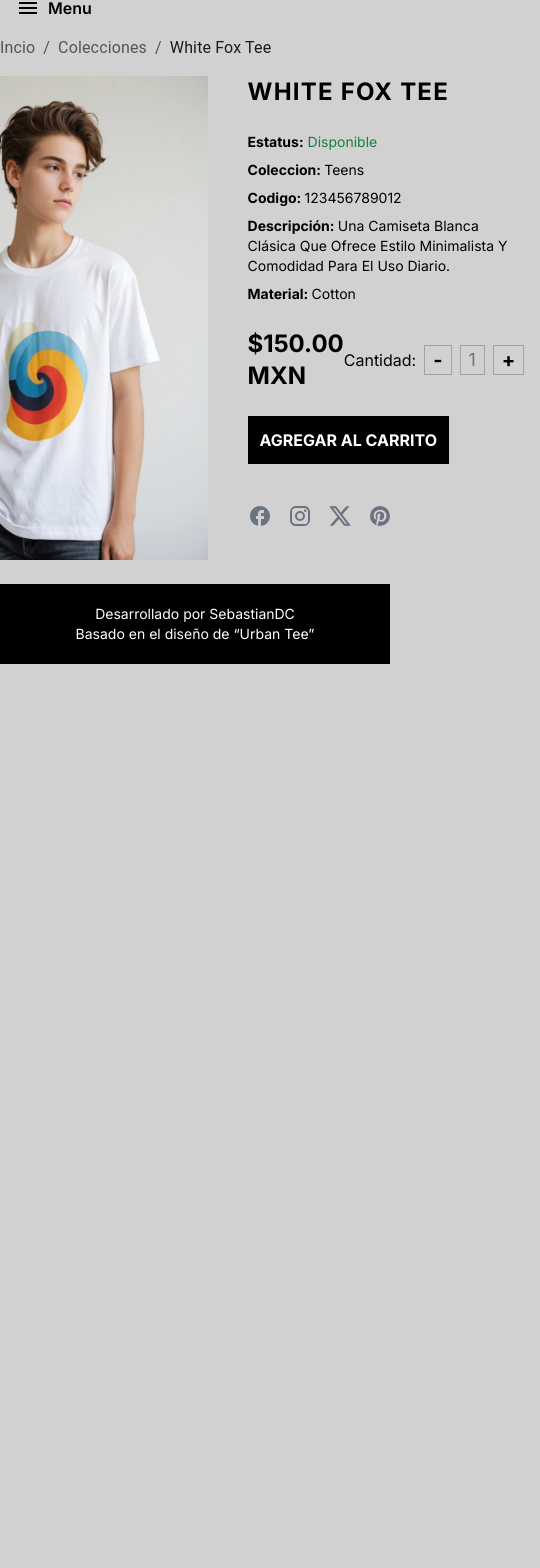
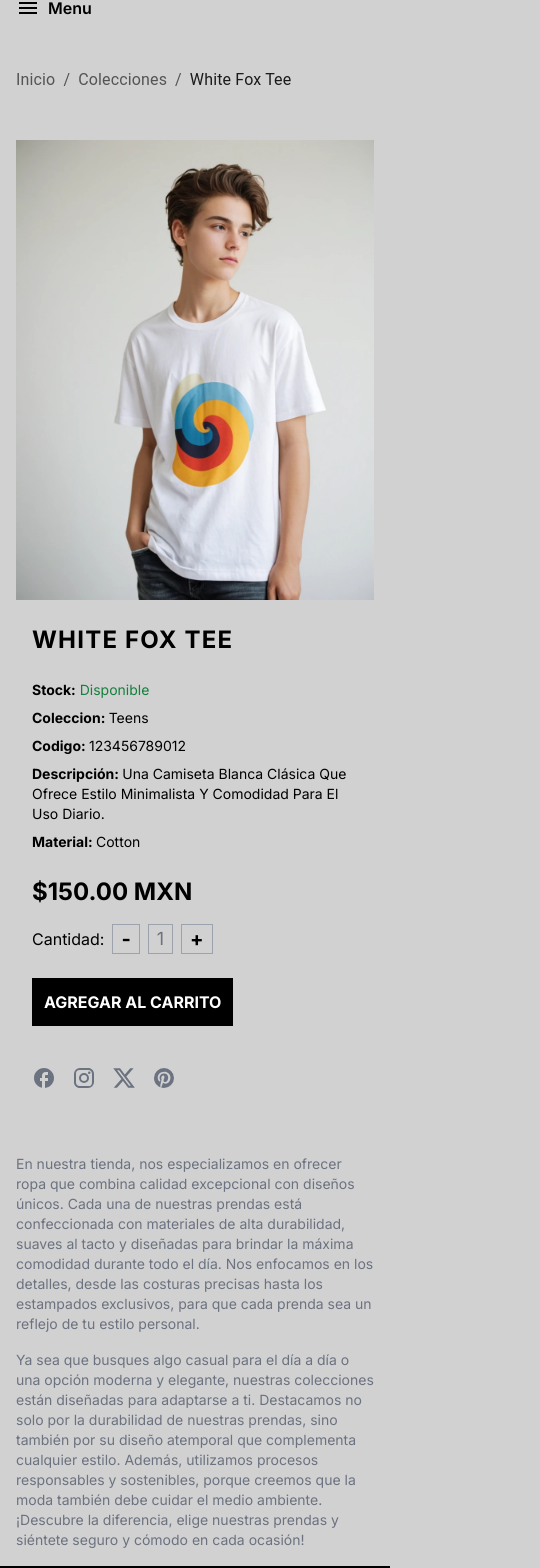
Before and after one commit to sebasdex/ropavejero-next, a Next.js app: page /collection/1 in a window 390 px wide. Shown: the part 180-1748 px from the top of the page, 540 px wide, since content can reach past the window. Before the commit the page ends 844 px from the top, so only its background shows below. Built offline with nearby package versions, Linux system fonts and the light colour scheme.

Commit message:
update responsive design and add new clothes

```diff
--- a/src/app/collection/[id]/page.tsx
+++ b/src/app/collection/[id]/page.tsx
@@ -1,11 +1,8 @@
 "use client";
 import { dbShirts } from "@/db/db";
-import FacebookRoundedIcon from "@mui/icons-material/FacebookRounded";
-import InstagramIcon from "@mui/icons-material/Instagram";
-import XIcon from "@mui/icons-material/X";
-import PinterestIcon from "@mui/icons-material/Pinterest";
-import Link from "next/link";
 import BasicBreadcrumbs from "@/components/ui/Breadcrumbs";
+import { Info } from "@mui/icons-material";
+import InfoClothes from "@/components/clothes-details/InfoClothes";
 
 function page({ params }: { params: { id: string } }) {
   const { id } = params;
@@ -16,110 +13,42 @@ function page({ params }: { params: { id: string } }) {
     <>
       {shirt ? (
         <>
-          <BasicBreadcrumbs nameCollection={shirt?.name.toString()} />
-          <section className="flex justify-center gap-6 w-full mx-auto p-4">
+          <div className="flex gap-6 md:w-9/12 lg:mx-auto p-4 my-4">
+            <BasicBreadcrumbs nameCollection={shirt?.name.toString()} />
+          </div>
+          <section className="flex flex-col md:flex-row justify-center gap-6 w-full mx-auto p-4">
             <img
               src={shirt.image}
               alt={` ${shirt.id}`}
-              className="w-full max-w-lg"
+              className="w-full max-w-lg object-cover"
             />
-            <article className="px-4 w-full max-w-lg space-y-2">
-              <h1 className="text-2xl font-bold uppercase tracking-wider mb-6">
-                {shirt.name}
-              </h1>
-              <p className="font-bold text-sm">
-                Estatus:
-                <span
-                  className={
-                    shirt.available
-                      ? "text-green-700 font-normal"
-                      : "text-red-500"
-                  }
-                >
-                  {" "}
-                  {shirt.available ? "Disponible" : "No Disponible"}
-                </span>
-              </p>
-              <p className="font-bold text-sm">
-                Coleccion:{" "}
-                <span className="font-normal capitalize">{shirt.category}</span>
-              </p>
-              <p className="font-bold text-sm">
-                Codigo:{" "}
-                <span className="font-normal capitalize">{shirt.barcode}</span>
-              </p>
-              <p className="font-bold text-sm">
-                Descripción:{" "}
-                <span className="font-normal capitalize">
-                  {shirt.description}
-                </span>
-              </p>
-              <p className="font-bold text-sm">
-                Material:{" "}
-                <span className="font-normal capitalize">{shirt.material}</span>
-              </p>
-              <div className="flex justify-between py-4">
-                <p className="font-bold text-2xl">
-                  ${shirt.price.toFixed(2)} MXN
-                </p>
-                <div className="flex items-center space-x-2">
-                  <p>Cantidad:</p>
-                  <button
-                    className="border border-gray-400 px-2 font-bold text-xl hover:bg-gray-800 hover:text-white hover:border-gray-800
-                transition-all duration-300 ease-in-out"
-                  >
-                    -
-                  </button>
-                  <p className="text-lg text-gray-500 border px-2 border-gray-400">
-                    1
-                  </p>
-                  <button
-                    className="border border-gray-400 px-2 font-bold text-xl hover:bg-gray-800 hover:text-white hover:border-gray-800
-                transition-all duration-300 ease-in-out"
-                  >
-                    +
-                  </button>
-                </div>
-              </div>
-              <button className="bg-black text-white p-3 uppercase font-bold hover:bg-gray-800 transition-all duration-300 ease-in-out">
-                Agregar al carrito
-              </button>
-              <div className="flex gap-4">
-                <Link
-                  href={"https://www.facebook.com"}
-                  target="_blank"
-                  rel="noreferrer"
-                >
-                  <FacebookRoundedIcon className=" w-10 h-10 text-gray-500 hover:text-black transition-all duration-300 ease-in-out my-8" />
-                </Link>
-                <Link
-                  href={"https://www.instagram.com"}
-                  target="_blank"
-                  rel="noreferrer"
-                >
-                  <InstagramIcon className=" w-10 h-10 text-gray-500 hover:text-black transition-all duration-300 ease-in-out my-8" />
-                </Link>
-                <Link
-                  href={"https://www.x.com"}
-                  target="_blank"
-                  rel="noreferrer"
-                >
-                  <XIcon className=" w-10 h-10 text-gray-500 hover:text-black transition-all duration-300 ease-in-out my-8" />
-                </Link>
-                <Link
-                  href={"https://www.pinterest.com"}
-                  target="_blank"
-                  rel="noreferrer"
-                >
-                  <PinterestIcon className=" w-10 h-10 text-gray-500 hover:text-black transition-all duration-300 ease-in-out my-8" />
-                </Link>
-              </div>
-            </article>
+            <InfoClothes shirt={shirt} />
           </section>
         </>
       ) : (
         <p>Shirt not found</p>
       )}
+      <section className="p-4 m-auto w-full max-w-screen-lg text-gray-500 text-sm space-y-4">
+        <p>
+          En nuestra tienda, nos especializamos en ofrecer ropa que combina
+          calidad excepcional con diseños únicos. Cada una de nuestras prendas
+          está confeccionada con materiales de alta durabilidad, suaves al tacto
+          y diseñadas para brindar la máxima comodidad durante todo el día. Nos
+          enfocamos en los detalles, desde las costuras precisas hasta los
+          estampados exclusivos, para que cada prenda sea un reflejo de tu
+          estilo personal.
+        </p>
+        <p>
+          Ya sea que busques algo casual para el día a día o una opción moderna
+          y elegante, nuestras colecciones están diseñadas para adaptarse a ti.
+          Destacamos no solo por la durabilidad de nuestras prendas, sino
+          también por su diseño atemporal que complementa cualquier estilo.
+          Además, utilizamos procesos responsables y sostenibles, porque creemos
+          que la moda también debe cuidar el medio ambiente. ¡Descubre la
+          diferencia, elige nuestras prendas y siéntete seguro y cómodo en cada
+          ocasión!
+        </p>
+      </section>
     </>
   );
 }
--- a/src/components/MenuLogo.tsx
+++ b/src/components/MenuLogo.tsx
@@ -40,7 +40,7 @@ function MenuLogo() {
   }, [isScrolled]);
 
   return (
-    <section className="w-full sticky top-0 z-40 bg-[rgb(210,209,209)] overflow-visible md:py-4">
+    <section className="w-full sticky top-0 z-40 bg-[rgb(210,209,209)] overflow-visible md:py-4 md:shadow-sm">
       <div
         className={`transition-[max-height] duration-500 ease-in-out overflow-hidden ${
           isScrolled ? "max-h-0" : "max-h-[200px]"
--- a/src/components/PopularShirts.tsx
+++ b/src/components/PopularShirts.tsx
@@ -14,7 +14,7 @@ function PopularShirts() {
   };
   return (
     <>
-      <article className="flex justify-center gap-2 flex-wrap w-full">
+      <article className="flex justify-center gap-2 flex-wrap lg:flex-nowrap w-full">
         {popularShirt.map(
           (shirt) =>
             shirt.popular && (
--- /dev/null
+++ b/src/components/clothes-details/InfoClothes.tsx
@@ -0,0 +1,92 @@
+import FacebookRoundedIcon from "@mui/icons-material/FacebookRounded";
+import InstagramIcon from "@mui/icons-material/Instagram";
+import XIcon from "@mui/icons-material/X";
+import PinterestIcon from "@mui/icons-material/Pinterest";
+import Link from "next/link";
+import { Shirt } from "@/db/db";
+
+function InfoClothes({ shirt }: { shirt: Shirt }) {
+  return (
+    <article className="px-4 w-full max-w-lg space-y-2">
+      <h1 className="text-2xl font-bold uppercase tracking-wider mb-6">
+        {shirt.name}
+      </h1>
+      <p className="font-bold text-sm">
+        Stock:
+        <span
+          className={
+            shirt.available ? "text-green-700 font-normal" : "text-red-500"
+          }
+        >
+          {" "}
+          {shirt.available ? "Disponible" : "No Disponible"}
+        </span>
+      </p>
+      <p className="font-bold text-sm">
+        Coleccion:{" "}
+        <span className="font-normal capitalize">{shirt.category}</span>
+      </p>
+      <p className="font-bold text-sm">
+        Codigo: <span className="font-normal capitalize">{shirt.barcode}</span>
+      </p>
+      <p className="font-bold text-sm">
+        Descripción:{" "}
+        <span className="font-normal capitalize">{shirt.description}</span>
+      </p>
+      <p className="font-bold text-sm">
+        Material:{" "}
+        <span className="font-normal capitalize">{shirt.material}</span>
+      </p>
+      <div className="flex flex-col md:flex-row space-y-4 md:space-y-0 justify-between py-4">
+        <p className="font-bold text-2xl">${shirt.price.toFixed(2)} MXN</p>
+        <div className="flex items-center space-x-2">
+          <p>Cantidad:</p>
+          <button
+            className="border border-gray-400 px-2 font-bold text-xl hover:bg-gray-800 hover:text-white hover:border-gray-800
+                transition-all duration-300 ease-in-out"
+          >
+            -
+          </button>
+          <p className="text-lg text-gray-500 border px-2 border-gray-400">1</p>
+          <button
+            className="border border-gray-400 px-2 font-bold text-xl hover:bg-gray-800 hover:text-white hover:border-gray-800
+                transition-all duration-300 ease-in-out"
+          >
+            +
+          </button>
+        </div>
+      </div>
+      <button className="bg-black text-white p-3 uppercase font-bold hover:bg-gray-800 transition-all duration-300 ease-in-out">
+        Agregar al carrito
+      </button>
+      <div className="flex gap-4">
+        <Link
+          href={"https://www.facebook.com"}
+          target="_blank"
+          rel="noreferrer"
+        >
+          <FacebookRoundedIcon className=" w-10 h-10 text-gray-500 hover:text-black transition-all duration-300 ease-in-out my-8" />
+        </Link>
+        <Link
+          href={"https://www.instagram.com"}
+          target="_blank"
+          rel="noreferrer"
+        >
+          <InstagramIcon className=" w-10 h-10 text-gray-500 hover:text-black transition-all duration-300 ease-in-out my-8" />
+        </Link>
+        <Link href={"https://www.x.com"} target="_blank" rel="noreferrer">
+          <XIcon className=" w-10 h-10 text-gray-500 hover:text-black transition-all duration-300 ease-in-out my-8" />
+        </Link>
+        <Link
+          href={"https://www.pinterest.com"}
+          target="_blank"
+          rel="noreferrer"
+        >
+          <PinterestIcon className=" w-10 h-10 text-gray-500 hover:text-black transition-all duration-300 ease-in-out my-8" />
+        </Link>
+      </div>
+    </article>
+  );
+}
+
+export default InfoClothes;
--- a/src/components/menu-logo/HamburgerMenu.tsx
+++ b/src/components/menu-logo/HamburgerMenu.tsx
@@ -57,7 +57,7 @@ function HamburgerMenu() {
           openMenu ? "block" : "hidden"
         } md:block`}
       >
-        <ul className="flex flex-col items-center justify-between uppercase text-base tracking-wide leading-7 md:flex-row md:justify-between md:px-4">
+        <ul className="flex flex-col items-center justify-between uppercase text-base tracking-wide leading-7 md:flex-row md:justify-between md:px-4 ">
           <li className="hover:text-gray-600">
             <Link href="/">Home</Link>
           </li>
--- a/src/components/ui/Breadcrumbs.tsx
+++ b/src/components/ui/Breadcrumbs.tsx
@@ -13,7 +13,7 @@ export default function BasicBreadcrumbs({
     <div role="presentation">
       <Breadcrumbs aria-label="breadcrumb">
         <Link underline="hover" color="inherit" href="/">
-          Incio
+          Inicio
         </Link>
         <Link underline="hover" color="inherit" href="/collection">
           Colecciones
--- a/src/db/db.ts
+++ b/src/db/db.ts
@@ -9,6 +9,10 @@ export interface Shirt {
   size: string[];
   stock: number;
   image: string;
+  available: boolean;
+  barcode: string;
+  color: string[];
+  material: string;
 }
 
 export const dbShirts = [
```
